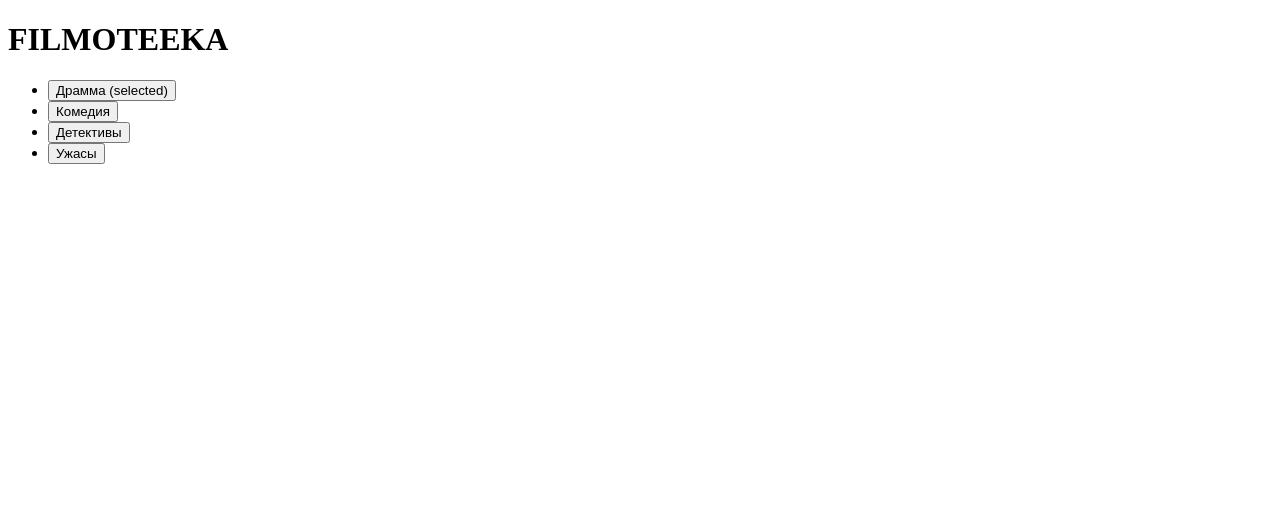
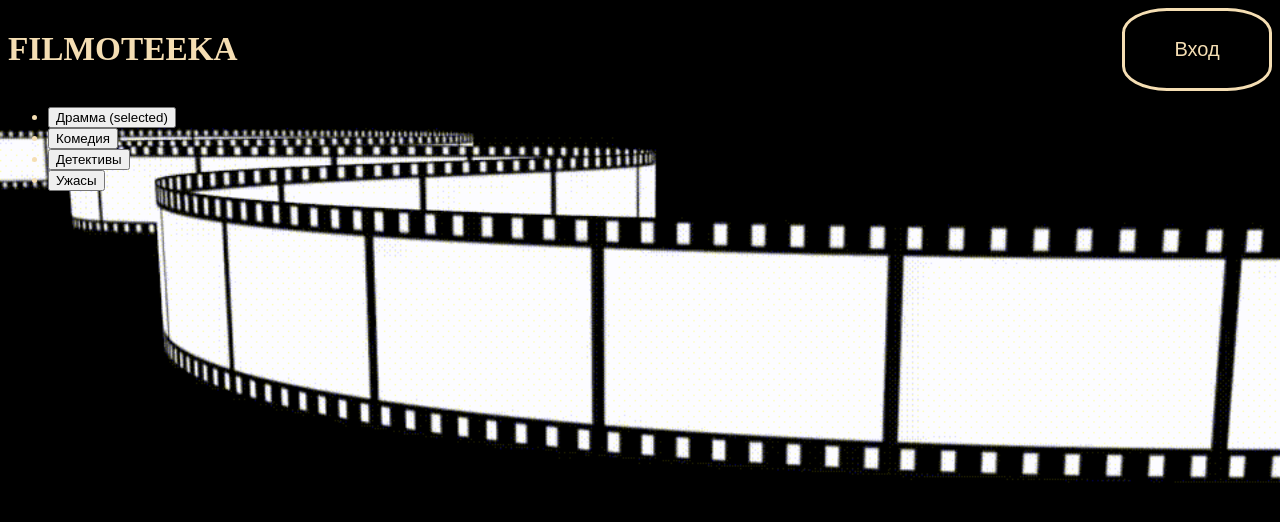
Before and after one commit to algorithm-ssau/Filmoteeka, a React (Create React App) app in the folder client/: page / in a window 1280 px wide. Shown: the top 522 px of the page. Built offline with nearby package versions, Linux system fonts and the light colour scheme.

Commit message:
добавлена кнопка и окно входа, изменены стили

```diff
--- a/client/src/App.js
+++ b/client/src/App.js
@@ -1,6 +1,8 @@
 import React, { useEffect } from "react";
-import CategoriesList from "./components/CategoriesList.js"
-import Context from "./context.js";
+import CategoriesList from "./components/categories/CategoriesList.js"
+import Context from "./components/categories/categoriesContext.js";
+import LoginModal from "./components/Login/LoginModal.js"
+import background_image from "./background_video.gif"
 
 function App() {
   const [categories, setCategories] = React.useState([
@@ -12,6 +14,7 @@ function App() {
 
   useEffect(() => {
     document.title = "FILMOTEEKA"
+    document.body.style.backgroundImage = `url(${background_image})`;
   }, [])
 
   function selectCategory(id) {
@@ -26,7 +29,10 @@ function App() {
   return (
     <Context.Provider value={ {selectFunction: selectCategory} }>
       <div className="wrapper">
-        <h1>FILMOTEEKA</h1>
+        <div  class="top-bar">
+          <h1 class="mainHeader">FILMOTEEKA</h1>
+          <LoginModal/>
+        </div>
 
         {categories.length ? (
           <CategoriesList categories={categories} />
--- /dev/null
+++ b/client/src/components/Login/LoginModal.css
@@ -0,0 +1,57 @@
+.modal {
+    position: fixed;
+    top: 0;
+    right: 0;
+    bottom: 0;
+    left: 0;
+    background: rgba(255, 255, 255, 0.3);
+    display: flex;
+    justify-content: center;
+    padding-top: 5rem;
+  }
+
+.modal-body {
+  width: 400px;
+  height: 300px;
+  background: black;
+  border: solid;
+  border-radius: 3rem;
+  padding: 2rem;
+}
+
+.text_boxes {
+  width: 100%;
+	height: 30px;
+	text-align: center;
+  font-size: 12pt;
+	font-family: 'Georgia', serif;
+	color: #42100d;
+	background: #e7af3e;
+	border-radius: 0.5rem;
+	margin-bottom: 30px;
+}
+
+.loginButton {
+  width: 150px;
+  font-size: 15pt;
+  color: wheat;
+  background-color: black;
+  border: solid;
+  border-radius: 30%;
+}
+
+.buttons {
+  width: 150px;
+  font-size: 15pt;
+  color: wheat;
+  background-color: black;
+  border: solid;
+  border-radius: 0.5rem;
+}
+
+.buttonsDiv {
+  text-align: center;
+  display: flex;
+  justify-content: space-between;
+  padding-bottom: 20px;
+}
--- /dev/null
+++ b/client/src/components/Login/LoginModal.js
@@ -0,0 +1,40 @@
+import React from 'react'
+import './LoginModal.css'
+
+export default class Modal extends React.Component {
+    state = {
+        isOpen: false
+    }
+
+    render() {
+        return (
+            <React.Fragment>
+                <button class="loginButton" onClick={() => this.setState({isOpen: true}) }>Вход</button>
+
+                {this.state.isOpen && (
+                    <div className='modal'>
+                        <div className='modal-body'>
+                            <h1>Авторизация</h1>
+                            <label>
+                                Имя аккаунта
+                                <input class="text_boxes" type="text"/>
+                            </label>
+                            <label>
+                                Пароль
+                                <input class="text_boxes" type="password"/>
+                            </label>
+
+
+                            <div className="buttonsDiv">
+                                <button class="buttons">Вход</button>
+                                <button class="buttons">Регистрация</button>
+                            </div>
+
+                            <button class="buttons" onClick={() => this.setState({isOpen: false})}>Закрыть</button>
+                        </div>
+                    </div>
+                )}
+            </React.Fragment>
+        )
+    }
+}
--- a/client/src/components/Category.js
+++ b/client/src/components/categories/Category.js
@@ -1,5 +1,5 @@
 import React, { useContext } from "react";
-import Context from "../context.js";
+import Context from "./categoriesContext.js";
 
 function Category({category}) {
   const { selectFunction } = useContext(Context);
--- a/client/src/index.css
+++ b/client/src/index.css
@@ -0,0 +1,14 @@
+body {
+    background-size: cover;
+    color: wheat;
+}
+
+.top-bar {
+    text-align: center;
+    display: flex;
+    justify-content: space-between;
+}
+
+.mainHeader {
+    font-size: 25pt;
+}
```
Also changed, not shown: client/src/background_video.gif (added), client/src/components/categories/CategoriesList.js (renamed from client/src/components/CategoriesList.js), client/src/components/categories/categoriesContext.js (renamed from client/src/context.js).
